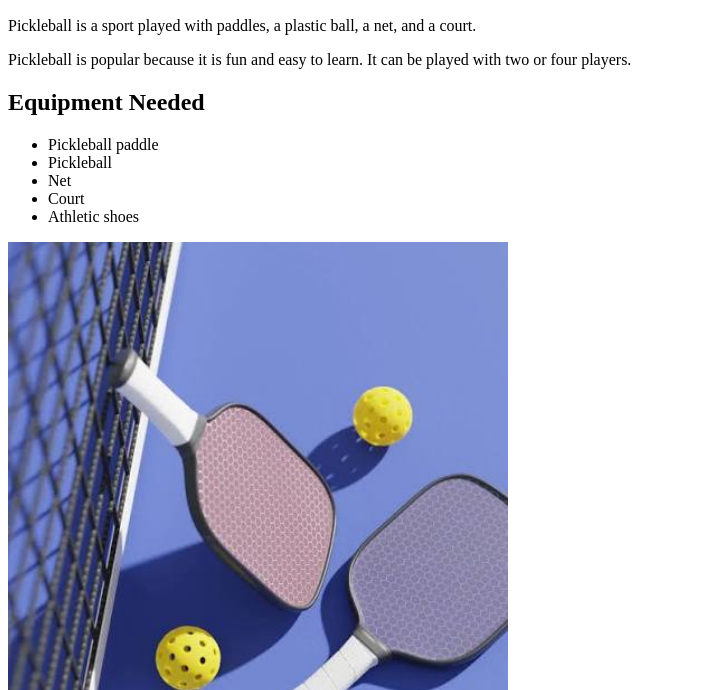
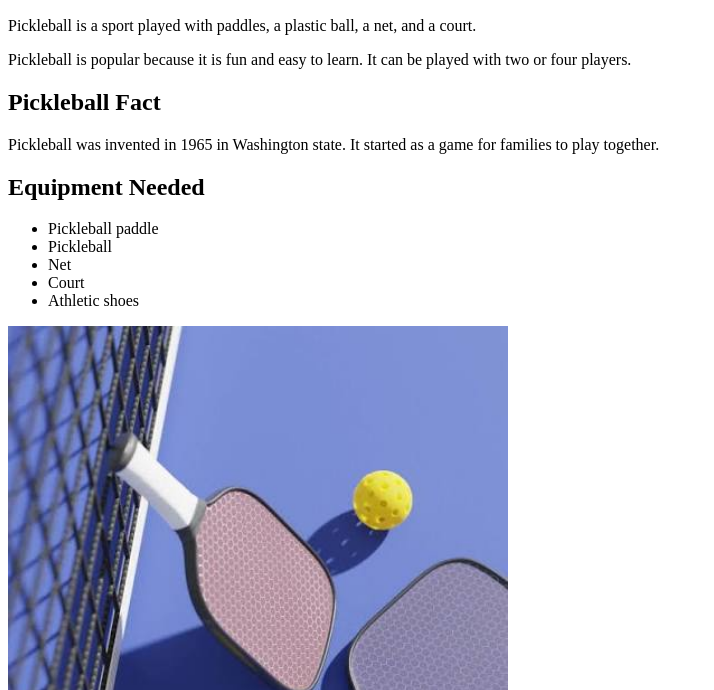
Before and after one commit to von-99/Pickleball-website, a plain HTML site: page index.html in a window 1280 px wide. Shown: the part 110-800 px from the top of the page, without its empty margins (0-714 px from the left). Drawn offline with Linux system fonts and the light colour scheme.

Commit message:
Add pickleball fact

```diff
--- a/index.html
+++ b/index.html
@@ -27,6 +27,13 @@
             Pickleball is popular because it is fun and easy to learn.
             It can be played with two or four players.
         </p>
+        <!-- Pickleball fact -->
+<h2>Pickleball Fact</h2>
+
+<p>
+    Pickleball was invented in 1965 in Washington state.
+    It started as a game for families to play together.
+</p>
 
         <h2>Equipment Needed</h2>
 
```
